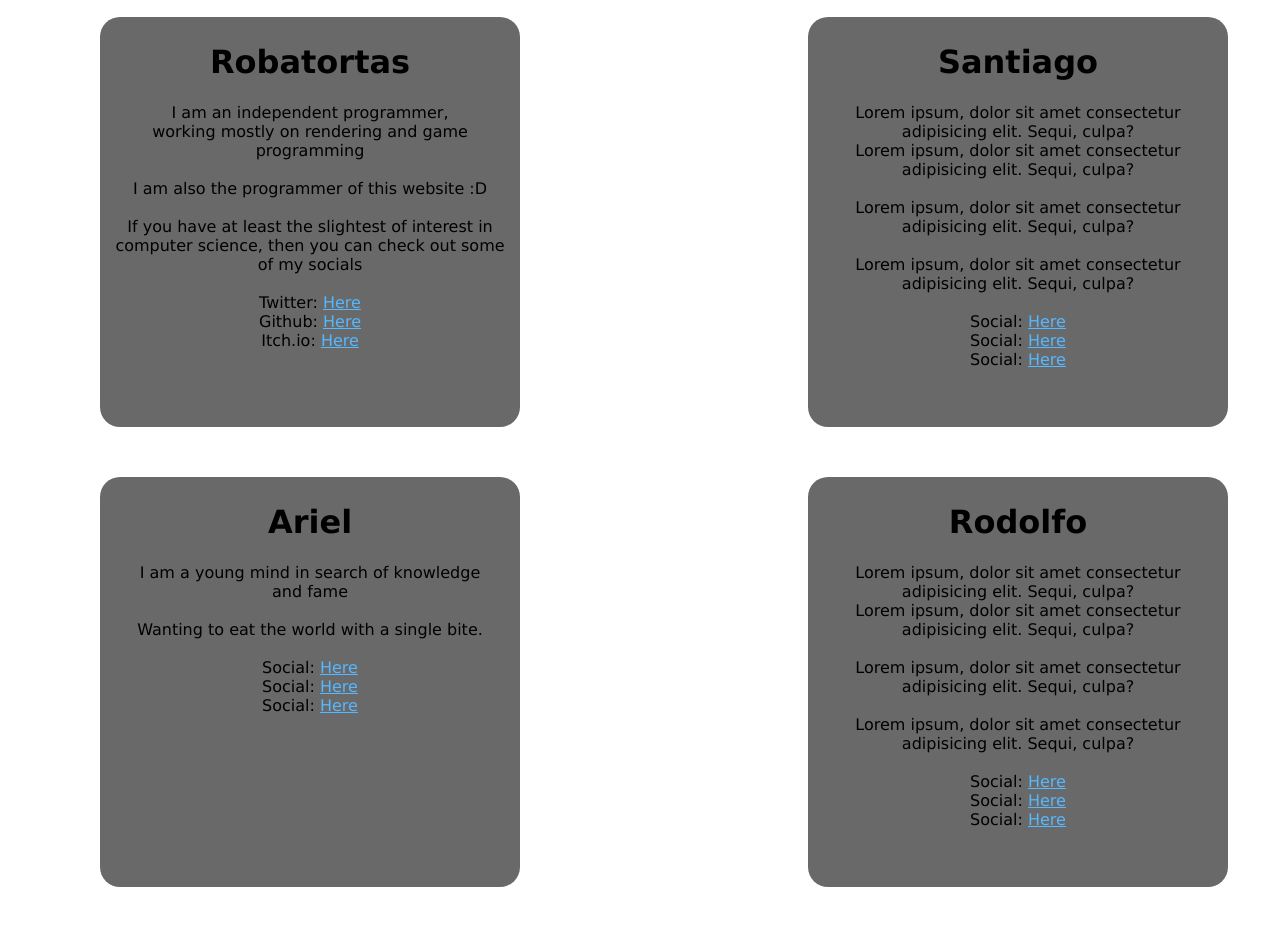
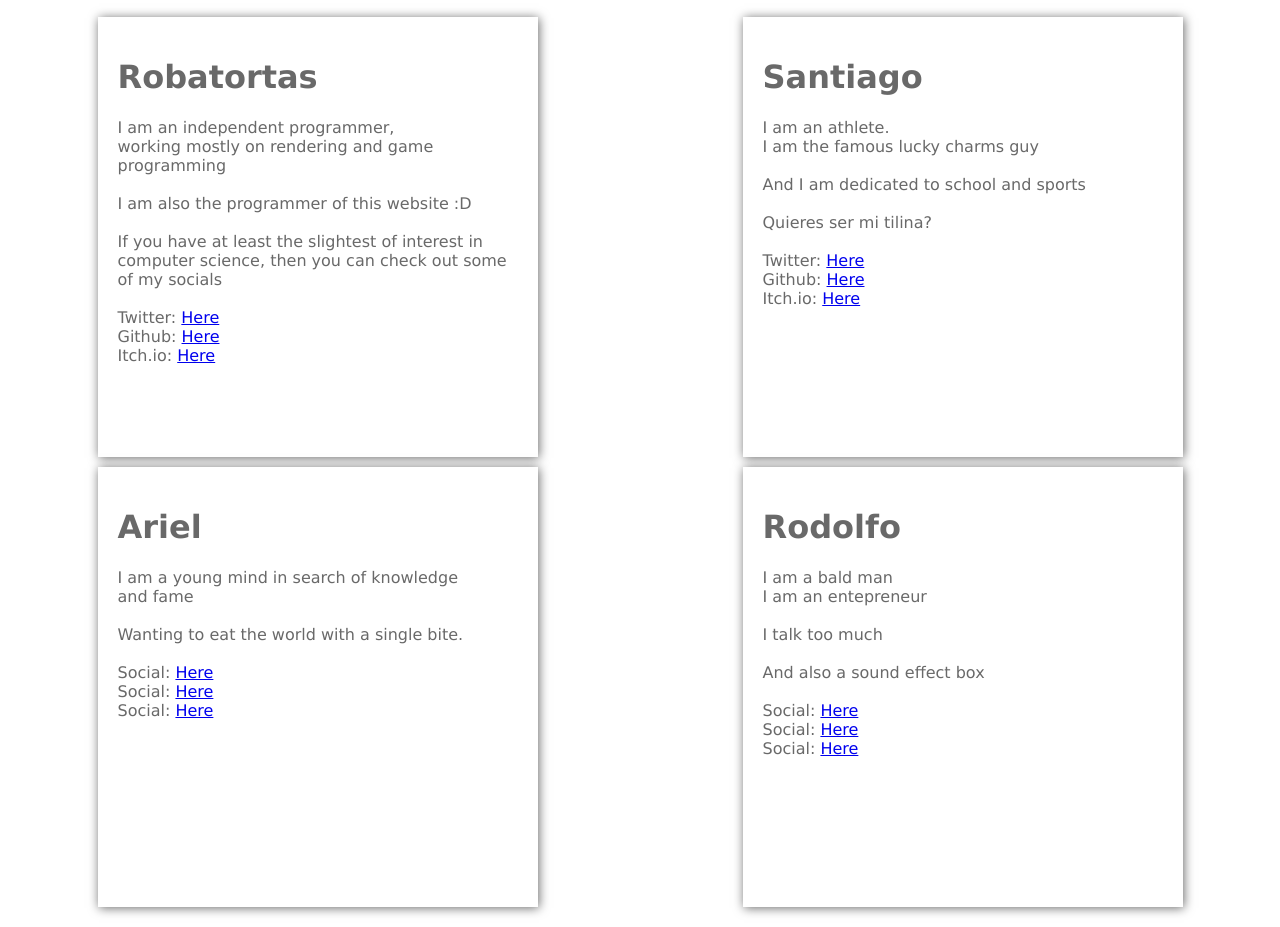
Before and after one commit to Robatortas/QRMusic, a plain HTML site: page socials.html in a window 1280 px wide. Shown: the part 123-1050 px from the top of the page. Before the commit the page ends 1010 px from the top, so only its background shows below. Drawn offline with Linux system fonts and the light colour scheme.

Commit message:
Socials updated

```diff
--- a/css/stylesheet.css
+++ b/css/stylesheet.css
@@ -167,19 +167,6 @@ html:not([data-scroll='0']) .generalHeading  {
     text-align: center;
 }
 
-#member {
-    margin-left: 100px;
-    margin-top: 20px;
-    display: grid;
-    grid-template-columns: repeat(2, 1fr);
-    grid-auto-rows: minmax(10px, auto);
-    grid-column-gap: 20%;
-    grid-row-gap: var(--boxRowGap);
-
-    text-align: center;
-}
-
-
 #forms {
     display: block;
     margin: 0 auto;
@@ -188,74 +175,32 @@ html:not([data-scroll='0']) .generalHeading  {
     background-color: var(--grayColor);
 }
 
+.members {
+    display: grid;
 
-/* members */
-#member a {
-    color: var(--mainColor);
+    margin: 20px 0px;
+
+    grid-template-columns: repeat(2, auto);
+    grid-template-rows:2;
+    grid-gap: 10px;
+
+    color: var(--grayColor);
 }
 
+#memb1, #memb2, #memb3, #memb4 {
+    display: block;
+    margin: 0 auto;
 
-/* displacements */
-/* I don't think this is the most efficient way, but fuck it */
-.one {
-    background-color: dimgray;
-    border-radius: 20px;
-    padding: 5px 10px;
+    background: white;
+
+    box-shadow: 1px 1px 10px var(--grayColor);
+
     width: var(--generalBoxWidth);
     height: var(--generalBoxHeight);
 
-    transition: all 0.3s;
-}
-.one:hover {
-    margin: 20px 75px;
-    width: var(--hoverBoxWidth);
-    height: var(--hoverBoxHeight);
+    padding: 20px;
 }
 
-.two {
-    background-color: dimgray;
-    border-radius: 20px;
-    padding: 5px 10px;
-    width: var(--generalBoxWidth);
-    height: var(--generalBoxHeight);
-
-    transition: all 0.3s;
-}
-.two:hover {
-    margin: 20px 75px;
-    width: var(--hoverBoxWidth);
-    height: var(--hoverBoxHeight);
-}
-
-.three {
-    background-color: dimgray;
-    border-radius: 20px;
-    padding: 5px 10px;
-    width: var(--generalBoxWidth);
-    height: var(--generalBoxHeight);
-
-    transition: all 0.3s;
-}
-.three:hover {
-    margin: 20px 75px;
-    width: var(--hoverBoxWidth);
-    height: var(--hoverBoxHeight);
-}
-
-.four {
-    background-color: dimgray;
-    border-radius: 20px;
-    padding: 5px 10px;
-    width: var(--generalBoxWidth);
-    height: var(--generalBoxHeight);
-
-    transition: all 0.3s;
-}
-.four:hover {
-    margin: 20px 75px;
-    width: var(--hoverBoxWidth);
-    height: var(--hoverBoxHeight);
-}
 /* END */
 
 footer {
@@ -275,6 +220,7 @@ footer {
     grid-auto-rows: minmax(100px, auto);
     grid: 0%;
     grid-template-columns: auto;
+
 }
 .footerContent1 {
     display: block;
--- a/socials.html
+++ b/socials.html
@@ -20,9 +20,9 @@
         <li>About Us</li>
     </div>
 
-    <div id="member">
-        <!--Robatortas-->
-        <div class="one">
+    <div class="members">
+
+        <div id="memb1">
             <h1>Robatortas</h1>
             <p>
                 I am an independent programmer,
@@ -44,31 +44,30 @@
             </p>
     </div>
 
-        <!--Santiago-->
-        <div class="two">
+    <div id="memb2">
         <h1>Santiago</h1>
         <p>
-                Lorem ipsum, dolor sit amet consectetur adipisicing elit. Sequi, culpa?
+                I am an athlete.
                 <br>
-                Lorem ipsum, dolor sit amet consectetur adipisicing elit. Sequi, culpa?
+                I am the famous lucky charms guy
                 <br>
                 <br>
-                Lorem ipsum, dolor sit amet consectetur adipisicing elit. Sequi, culpa?
+                And I am dedicated to school and sports
                 <br>
                 <br>
-                Lorem ipsum, dolor sit amet consectetur adipisicing elit. Sequi, culpa?
+                Quieres ser mi tilina?
+
                 <br>
                 <br>
-                Social: <a href="404.html" target="blank">Here</a>
+                Twitter: <a href="https://twitter.com/Robatortas_" target="blank">Here</a>
                 <br>
-                Social: <a href="404.html" target="blank">Here</a>
+                Github: <a href="https://github.com/Robatortas" target="blank">Here</a>
                 <br>
-                Social: <a href="404.html" target="blank">Here</a>
+                Itch.io: <a href="https://robatortas.itch.io/" target="blank">Here</a>
         </p>
     </div>
 
-        <!--Ariel-->
-        <div class="three">
+    <div id="memb3">
         <h1>Ariel</h1>
         <p>
             I am a young mind in search of knowledge
@@ -87,19 +86,18 @@
         </p>
     </div>
 
-        <!--Rodolfo-->
-        <div class="four">
+    <div id="memb4">
         <h1>Rodolfo</h1>
         <p>
-                Lorem ipsum, dolor sit amet consectetur adipisicing elit. Sequi, culpa?
+            I am a bald man
             <br>
-                Lorem ipsum, dolor sit amet consectetur adipisicing elit. Sequi, culpa?
+            I am an entepreneur
             <br>
             <br>
-                Lorem ipsum, dolor sit amet consectetur adipisicing elit. Sequi, culpa?
+            I talk too much
             <br>
             <br>
-                Lorem ipsum, dolor sit amet consectetur adipisicing elit. Sequi, culpa?
+            And also a sound effect box
             <br>
             <br>
             Social: <a href="404.html" target="blank">Here</a>
@@ -109,6 +107,8 @@
             Social: <a href="404.html" target="blank">Here</a>
         </p>
     </div>
+
     </div>
+
 </body>
 </html>
```
Also changed, not shown: chi.html (added, +16 -0 lines), index.html (+5 -4 lines), no.html (added, +12 -0 lines). Lines whose indentation alone changed are shown as unchanged.
